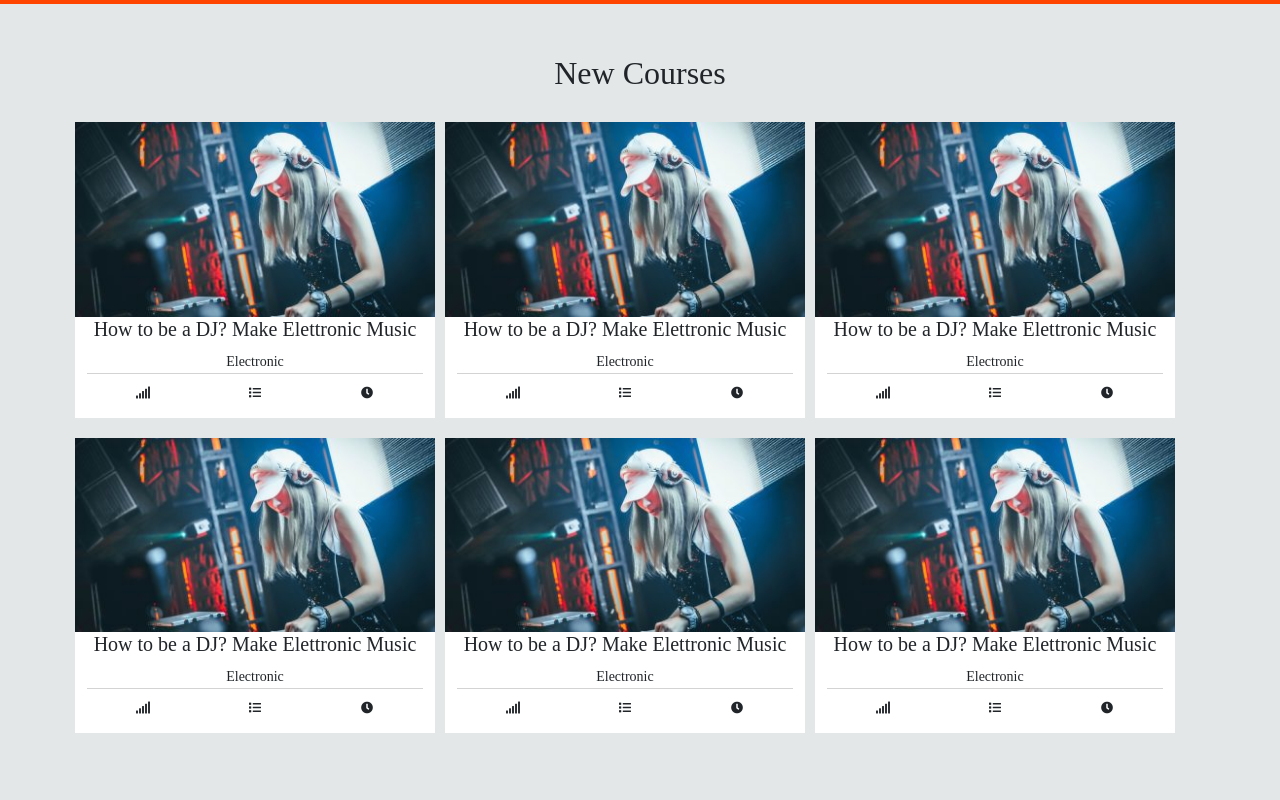
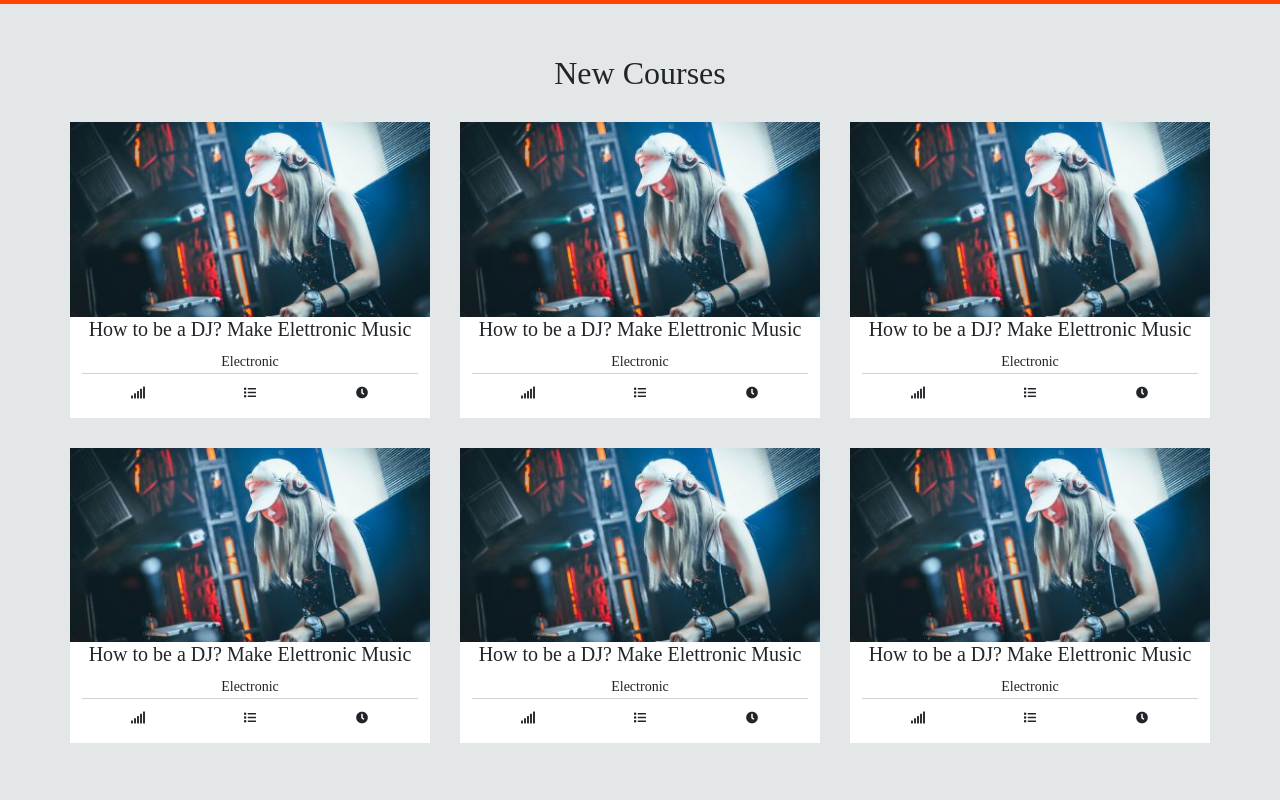
Before and after one commit to Fede180600/proj-html-vuejs, a Vue app: page / in a window 1280 px wide. Shown: the part 1320-2120 px from the top of the page. Built offline with nearby package versions, Linux system fonts and the light colour scheme; a small style sheet from the web is missing.

Commit message:
add margin-bottom at AppCourseCard & justify-content-between at AppCourseCard

```diff
--- a/src/assets/components/AppCourseCard.vue
+++ b/src/assets/components/AppCourseCard.vue
@@ -34,7 +34,7 @@
     padding: 0;
     background-color: white;
     width: calc(100% / 3 - 20px);
-    margin: 0 5px 20px 5px;
+    margin-bottom: 30px;
     .card_list {
         border-top: 1px solid lightgray;
         padding: 10px 0 0 0;
--- a/src/assets/components/AppCoursesSection.vue
+++ b/src/assets/components/AppCoursesSection.vue
@@ -2,7 +2,7 @@
     <section style="background-color: #e4e7e7; padding: 50px 0; ">
         <div class="container">
             <h2 style="text-align: center; margin-bottom: 30px;">New Courses</h2>
-            <div class="row row-cols-3">
+            <div class="row row-cols-3 justify-content-between">
                 <AppCourseCard />
                 <AppCourseCard />
                 <AppCourseCard />
```
